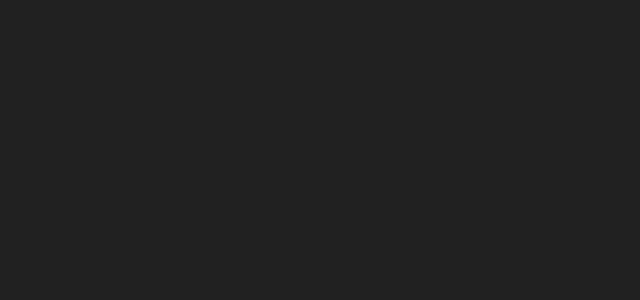
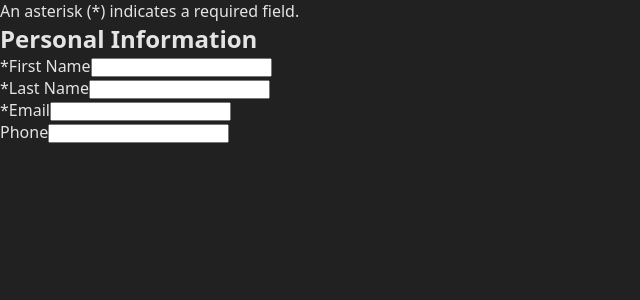
Before and after one commit to hsno68/cv-app, a React (Vite) app: page / in a window 1280 px wide. Shown: the top 300 px of the page, without its empty margins (0-640 px from the left). Built offline with nearby package versions, Linux system fonts and the light colour scheme.

Commit message:
Create Form component

```diff
--- a/src/App.jsx
+++ b/src/App.jsx
@@ -1,3 +1,9 @@
+import Form from "./Form.jsx";
+
 export default function App() {
-  return <div></div>;
+  return (
+    <div className="app">
+      <Form />
+    </div>
+  );
 }
--- /dev/null
+++ b/src/Form.jsx
@@ -0,0 +1,40 @@
+import { useState } from "react";
+import { personalInfoControls } from "./props.js";
+import FormControl from "./FormControl.jsx";
+
+export default function Form() {
+  const [formData, setFormData] = useState(
+    personalInfoControls.reduce((formDataObject, { id }) => {
+      formDataObject[id] = "";
+      return formDataObject;
+    }, {})
+  );
+
+  function handleChange(e, id) {
+    setFormData({ ...formData, [id]: e.target.value });
+  }
+
+  return (
+    <>
+      <p id="form-instructions">An asterisk (*) indicates a required field.</p>
+      <form aria-labelledby="form-instructions">
+        <div aria-labelledby="personal-info-heading">
+          <h2 id="personal-info-heading">Personal Information</h2>
+          {personalInfoControls.map(
+            ({ type, label, id, required, ...attributes }, index) => (
+              <FormControl
+                key={index}
+                type={type}
+                label={label}
+                id={id}
+                required={required}
+                onChange={handleChange}
+                {...attributes}
+              />
+            )
+          )}
+        </div>
+      </form>
+    </>
+  );
+}
```
